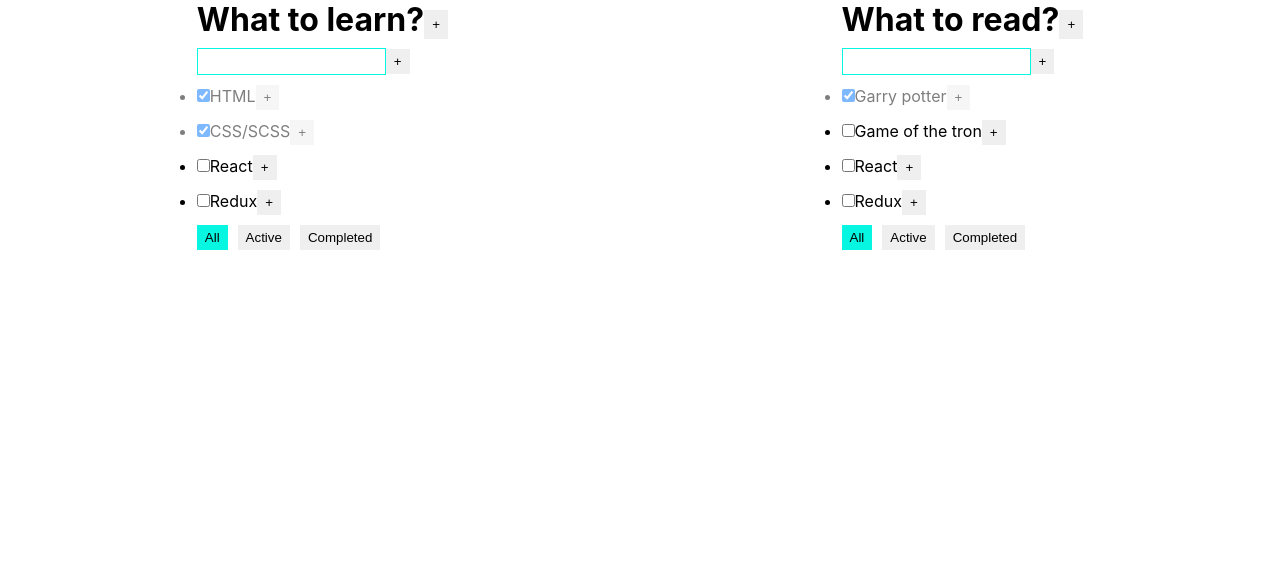
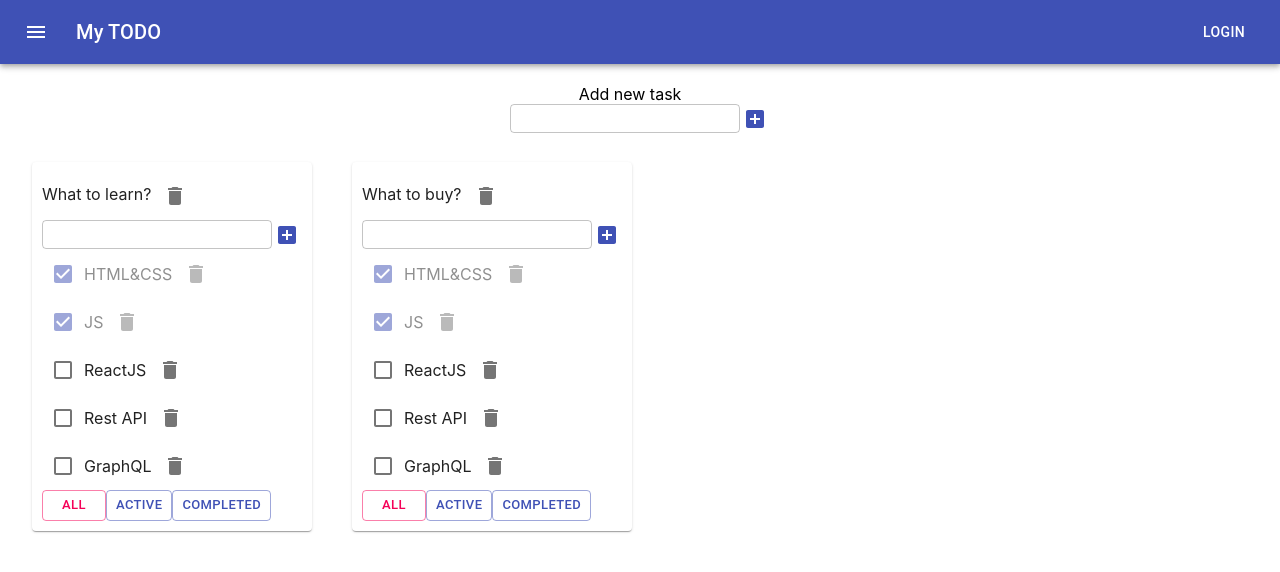
Before and after one commit to Naytin/todoList, a React (Create React App) app: page / in a window 1280 px wide. Shown: the top 572 px of the page. Built offline with nearby package versions, Linux system fonts and the light colour scheme.

Commit message:
add new components

```diff
--- a/package.json
+++ b/package.json
@@ -3,6 +3,8 @@
   "version": "0.1.0",
   "private": true,
   "dependencies": {
+    "@material-ui/core": "^4.11.3",
+    "@material-ui/icons": "^4.11.2",
     "@testing-library/jest-dom": "^5.11.4",
     "@testing-library/react": "^11.1.0",
     "@testing-library/user-event": "^12.1.10",
--- a/src/App.scss
+++ b/src/App.scss
@@ -1,31 +1,12 @@
-.App {
-  display: flex;
-  justify-content: space-around;
-}
-button + button {
-    margin-left: 10px;
+.is-done {
+  opacity: 0.5;
 }
 
-.error {
-    color: red;
-  }
+input {
+  padding: 5px!important;
+}
 
-  .error__input {
-    padding: 5px;
-    border: solid 1px red;
-  }
-
-  .default__input {
-    padding: 5px;
-    border: solid 1px #06f6e1;
-  }
-  .is__done {
-    opacity: 0.5;
-  }
-  .active {
-    background-color: #06f6e1;
-  }
-
-  .title__wrapper {
-    display: flex;
-  }
+.task__wrapper {
+  display: flex;
+  align-items: center;
+}
--- a/src/App.tsx
+++ b/src/App.tsx
@@ -1,93 +1,174 @@
-import React from 'react';
+import React, {useState} from 'react';
 import './App.scss';
-import {v1} from "uuid";
-import {TodoList} from "./TodoList";
+import {v1} from 'uuid';
+import {AppBar, Button, Container, Grid, IconButton, makeStyles, Paper, Toolbar, Typography} from "@material-ui/core";
+import MenuIcon from '@material-ui/icons/Menu';
+import {AddItemForm} from "./Components/EditableSpan";
+import {TaskType, Todolist} from "./TodoList";
 
-const initialData_1: tasks[] = [
-    {id: v1(), title: 'HTML', isDone: true},
-    {id: v1(), title: 'CSS/SCSS', isDone: true},
-    {id: v1(), title: 'React', isDone: false},
-    {id: v1(), title: 'Redux', isDone: false},
+export type FilterValuesType = "all" | "active" | "completed";
+
+export type TodolistType = {
+    id: string
+    title: string
+    filter: FilterValuesType
+}
+
+type TaksStateType = {
+    [key: string]: Array<TaskType>
+}
+
+let initialState_1 = [
+    {id: v1(), title: "HTML&CSS", isDone: true},
+    {id: v1(), title: "JS", isDone: true},
+    {id: v1(), title: "ReactJS", isDone: false},
+    {id: v1(), title: "Rest API", isDone: false},
+    {id: v1(), title: "GraphQL", isDone: false},
+]
+let initialState_2 = [
+    {id: v1(), title: "HTML&CSS", isDone: true},
+    {id: v1(), title: "JS", isDone: true},
+    {id: v1(), title: "ReactJS", isDone: false},
+    {id: v1(), title: "Rest API", isDone: false},
+    {id: v1(), title: "GraphQL", isDone: false},
 ]
 
-const initialData_2: tasks[] = [
-    {id: v1(), title: 'Garry potter', isDone: true},
-    {id: v1(), title: 'Game of the tron', isDone: false},
-    {id: v1(), title: 'React', isDone: false},
-    {id: v1(), title: 'Redux', isDone: false},
-]
+const useStyles = makeStyles((theme) => ({
+    root: {
+        flexGrow: 1,
+    },
+    menuButton: {
+        marginRight: theme.spacing(2),
+    },
+    title: {
+        flexGrow: 1,
+    },
+}));
 
 function App() {
-    const ID_1 = v1();
-    const ID_2 = v1();
+    const classes = useStyles();
+    const ID_1 = v1()
+    const ID_2 = v1()
 
-    const [todolists, setTodolist] = React.useState([
-        {id: ID_1, title: 'What to learn?', filter: 'All'},
-        {id: ID_2, title: 'What to read?', filter: 'All'}
+    const [todolists, setTodolists] = useState<Array<TodolistType>>([
+        {id: ID_1, title: "What to learn?", filter: 'all'},
+        {id: ID_2, title: "What to buy?", filter: 'all'},
     ])
+    const [tasks, setTasks] = useState<TaksStateType>({
+        [ID_1]: initialState_1,
+        [ID_2]: initialState_2
+    });
 
-    const [tasks, setTasks] = React.useState({
-        [ID_1]: initialData_1,
-        [ID_2]: initialData_2
-    })
-
-    const changeStatus = (taskId: string, isDone: boolean, todoID: string) => {
-        let task = tasks[todoID].find(t => t.id === taskId)
+    function removeTask(id: string, taskId: string) {
+        let todolistTasks = tasks[taskId]
+        tasks[taskId] = todolistTasks.filter(t => t.id !== id);
+        setTasks({...tasks});
+    }
+    function addTask(title: string, taskId: string) {
+        let task = {id: v1(), title: title, isDone: false};
+        let todolistTasks = tasks[taskId]
+        tasks[taskId] = [task, ...todolistTasks];
+        setTasks({...tasks});
+    }
+    function changeStatus(id: string, isDone: boolean, taskId: string) {
+        let todolistTasks = tasks[taskId]
+        let task = todolistTasks.find(t => t.id === id);
         if (task) {
-            task.isDone = isDone
-            setTasks({...tasks})
+            task.isDone = isDone;
         }
+        setTasks({...tasks});
     }
-    const removeTask = (id: string, todoID: string) => {
-        tasks[todoID] = tasks[todoID].filter(t => t.id !== id)
-        setTasks({...tasks})
-    }
-
-    const addTask = (title: string, todoID: string) => {
-        let task = {id: v1(), title: title, isDone: false}
-        tasks[todoID] = [...tasks[todoID], task]
-        setTasks({...tasks})
-    }
-
-    const filterTasks = (value: filterType, todoID: string) => {
-        let todolist = todolists.find(t => t.id === todoID)
+    function changeFilter(value: FilterValuesType, taskId: string) {
+        let todolist = todolists.find(t => t.id === taskId)
         if (todolist) {
             todolist.filter = value
-            setTodolist([...todolists])
+            setTodolists([...todolists])
         }
     }
 
-    const removeTodolist = (todoID: string) => {
-        setTodolist(todolists.filter(t => t.id !== todoID))
-        delete tasks[todoID]
+
+    function addTodoList(title: string) {
+        let newTodoListId = v1();
+        let newTodoList: TodolistType = {id: newTodoListId, title: title, filter: 'all'}
+        setTodolists([newTodoList, ...todolists])
+        setTasks({
+            ...tasks,
+            [newTodoListId]: []
+        })
+    }
+    function removeTodolist(id: string) {
+        setTodolists(todolists.filter(l => l.id !== id))
+        delete tasks[id]
         setTasks({...tasks})
     }
+    function changeTaskTitle(taskID: string, newTitle: string, todoID: string) {
+        let todolistTasks = tasks[todoID]
+        let task = todolistTasks.find(t => t.id === taskID);
+        if (task) {
+            task.title = newTitle;
+        }
+        setTasks({...tasks});
+    }
+    function changeTodoTitle(newTodoTitle: string, todoID: string) {
+        console.log(newTodoTitle)
+        let todolist = todolists.find(t => t.id === todoID);
+        if (todolist) {
+            todolist.title = newTodoTitle;
+            setTodolists([...todolists]);
+        }
 
+    }
 
     return (
         <div className="App">
-            {todolists.map(todo => {
-                const task = tasks[todo.id]
-                let tasksForTodoList = task
-                if (todo.filter === 'Active') {
-                    tasksForTodoList = task.filter(t => !t.isDone)
+            <AppBar position="static">
+                <Toolbar>
+                    <IconButton edge="start" className={classes.menuButton} color="inherit" aria-label="menu">
+                        <MenuIcon />
+                    </IconButton>
+                    <Typography variant="h6" className={classes.title}>
+                        My TODO
+                    </Typography>
+                    <Button color="inherit">Login</Button>
+                </Toolbar>
+            </AppBar>
+            <Container fixed>
+                <Grid container style={{padding: '20px'}} justify="center" alignItems="center"
+                      direction="column">
+                    <div style={{marginRight: '20px'}}>Add new task</div>
+                    <AddItemForm  addItem={addTodoList}/>
+                </Grid>
+                <Grid container spacing={3} >
+                    {todolists.map(t => {
+                        let allTodoLists = tasks[t.id];
+                        let tasksForTodolist = allTodoLists
+                        if (t.filter === "active") {
+                            tasksForTodolist = allTodoLists.filter(t => !t.isDone);
                         }
-                if (todo.filter === 'Completed') {
-                    tasksForTodoList = task.filter(t => t.isDone)
+                        if (t.filter === "completed") {
+                            tasksForTodolist = allTodoLists.filter(t => t.isDone);
                         }
-                return <TodoList
-                    title={todo.title}
-                    id={todo.id}
-                    tasks={tasksForTodoList}
+                        return (
+                            <Grid item style={{padding: '20px'}}>
+                                <Paper style={{padding: '10px'}}>
+                                    <Todolist key={t.id} title={t.title}
+                                              tasks={tasksForTodolist}
                                               removeTask={removeTask}
-                    filterTasks={filterTasks}
+                                              changeFilter={changeFilter}
                                               addTask={addTask}
-                    filter={todo.filter}
-                    changeStatus={changeStatus}
+                                              changeTaskStatus={changeStatus}
+                                              filter={t.filter}
+                                              id={t.id}
                                               removeTodolist={removeTodolist}
+                                              changeTaskTitle={changeTaskTitle}
+                                              changeTodoTitle={changeTodoTitle}
                                     />
+                                </Paper>
+                            </Grid>
+                        )
                     })}
-
+                </Grid>
+            </Container>
         </div>
     );
 }
--- /dev/null
+++ b/src/Components/AddItemForm.tsx
@@ -0,0 +1,38 @@
+import React, {ChangeEvent, KeyboardEvent, useState} from 'react'
+import {TextField} from "@material-ui/core";
+
+type PropsType = {
+    value: string
+    onChange: (newValue: string) => void
+}
+
+export const EditableSpan = (props: PropsType) => {
+    const [editMode, setEditMode] = React.useState(false)
+    const [title, setTitle] = useState(props.value)
+
+    const activateEditMode = () => {
+        setEditMode(true)
+        setTitle(props.value)
+    }
+    const activateViewMode = () => {
+        setEditMode(false)
+        props.onChange(title)
+
+    }
+    const onChangeStatusHandler = (e: ChangeEvent<HTMLInputElement>) => {
+        setTitle(e.currentTarget.value)
+    }
+    const onKeyPressHandler = (e: KeyboardEvent<HTMLInputElement>) => {
+        if (e.key === 'Enter') {
+            setEditMode(false)
+            props.onChange(title)
+        }
+    }
+
+    return (
+        editMode ?
+            <TextField variant='outlined' value={title} onChange={onChangeStatusHandler} onKeyPress={onKeyPressHandler} autoFocus onBlur={activateViewMode}/>
+            :
+            <span onDoubleClick={activateEditMode}>{title}</span>
+    )
+}
--- /dev/null
+++ b/src/Components/EditableSpan.tsx
@@ -0,0 +1,45 @@
+import React, {ChangeEvent, KeyboardEvent, useState} from "react";
+import {IconButton, TextField} from "@material-ui/core";
+import {AddBox} from "@material-ui/icons";
+
+type PropsType = {
+    addItem: (title: string) => void
+}
+
+export const AddItemForm = (props: PropsType) => {
+    let [error, setError] = useState<string | null>(null)
+    let [title, setTitle] = useState("")
+
+    const addItem = () => {
+        if (title.trim() !== "") {
+            props.addItem(title.trim());
+            setTitle("");
+        } else {
+            setError("Title is required");
+        }
+    }
+    const onChangeHandler = (e: ChangeEvent<HTMLInputElement>) => {
+        setTitle(e.currentTarget.value)
+    }
+    const onKeyPressHandler = (e: KeyboardEvent<HTMLInputElement>) => {
+        setError(null);
+        if (e.key === 'Enter') {
+            addItem();
+        }
+    }
+
+    return <div>
+        <TextField value={title}
+                   onChange={onChangeHandler}
+                   onKeyPress={onKeyPressHandler}
+                   error={!!error}
+                   label={title}
+                   helperText={error}
+                   variant='outlined'
+                   className=''
+        />
+        <IconButton size='small' color='primary' onClick={addItem}>
+            <AddBox/>
+        </IconButton>
+    </div>
+}
--- a/src/TodoList.tsx
+++ b/src/TodoList.tsx
@@ -1,80 +1,74 @@
-import React, {ChangeEvent, KeyboardEvent} from "react";
+import React, {ChangeEvent, KeyboardEvent, useState} from 'react';
+import {FilterValuesType} from './App';
+import {IconButton, Button, Checkbox} from '@material-ui/core';
+import {Delete} from "@material-ui/icons";
+import {AddItemForm} from "./Components/EditableSpan";
+import {EditableSpan} from "./Components/AddItemForm";
 
-export const TodoList: React.FC<todoList> = ({
-                                                 id,
-                                                 title,
-                                                 tasks,
-                                                 removeTask,
-                                                 filterTasks,
-                                                 addTask,
-                                                 filter,
-                                                 changeStatus,
-                                                 removeTodolist
-                                             }) => {
-    const [taskTitle, setTaskTitle] = React.useState('')
-    const [error, setError] = React.useState<string | null>(null)
-
-    const changeTitleHandler = (e: ChangeEvent<HTMLInputElement>) => {
-        setError(null)
-        setTaskTitle(e.currentTarget.value)
-    }
-    const setTitleHandler = (e: KeyboardEvent<HTMLInputElement>) => {
-        if (e.key === 'Enter') addNewTask()
+export type TaskType = {
+    id: string
+    title: string
+    isDone: boolean
 }
 
-    const addNewTask = () => {
-        if (taskTitle.trim() !== '') {
-            addTask(taskTitle.trim(), id)
-            setTaskTitle('')
-        } else {
-            setTaskTitle('')
-            setError('You need to write new task')
-        }
+type PropsType = {
+    title: string
+    tasks: Array<TaskType>
+    removeTask: (id: string, taskId: string) => void
+    changeFilter: (value: FilterValuesType, taskId: string) => void
+    addTask: (title: string, taskId: string) => void
+    changeTaskStatus: (id: string, isDone: boolean, taskId: string) => void
+    filter: FilterValuesType
+    id: string
+    removeTodolist: (id: string) => void
+    changeTaskTitle: (id: string, newTitle: string, taskId: string) => void
+    changeTodoTitle: (todoTitle: string, taskId: string) => void
 }
 
-    const removeTodo = () => {
-        removeTodolist(id)
+export function Todolist(props: PropsType) {
+
+    const addTask = (title: string) => props.addTask(title.trim(), props.id);
+    const changeTodoListTitle = (newTitle: string) => {
+        props.changeTodoTitle(newTitle, props.id)
     }
+    const onAllClickHandler = () => props.changeFilter("all", props.id);
+    const onActiveClickHandler = () => props.changeFilter("active", props.id);
+    const onCompletedClickHandler = () => props.changeFilter("completed", props.id)
 
-    const all = () => filterTasks('All', id)
-    const active = () => filterTasks('Active', id)
-    const completed = () => filterTasks('Completed', id)
-
-    const task = tasks.map(t => {
-        const onRemoveHandler = () => removeTask(t.id, id)
+    return <div>
+        <div className='title__wrapper'>
+            <EditableSpan value={props.title} onChange={changeTodoListTitle}/>
+            <IconButton onClick={() => props.removeTodolist(props.id)}><Delete/></IconButton>
+        </div>
+        <AddItemForm addItem={addTask}/>
+        <div>
+            {
+                props.tasks.map(t => {
+                    const removeTask = () => props.removeTask(t.id, props.id)
                     const onChangeHandler = (e: ChangeEvent<HTMLInputElement>) => {
-            let isDone = e.currentTarget.checked
-            changeStatus(t.id, isDone, id)
+                        props.changeTaskStatus(t.id, e.currentTarget.checked, props.id);
                     }
-        return (
-            <li key={t.id} className={t.isDone ? 'is__done' : ''}>
-                <input type="checkbox" onChange={onChangeHandler} checked={t.isDone}/>
-                <span>{t.title}</span>
-                <button onClick={onRemoveHandler}>+</button>
-            </li>
-        )
+                    const changeTaskTitle = (newTitle: string) => {
+                        props.changeTaskTitle(t.id, newTitle, props.id);
+                    }
+                    return <div key={t.id} className={t.isDone ? "task__wrapper is-done" : "task__wrapper"}>
+                        <Checkbox color='primary'  onChange={onChangeHandler} checked={t.isDone}/>
+                        <EditableSpan value={t.title} onChange={changeTaskTitle}/>
+                        <IconButton onClick={removeTask}><Delete/></IconButton>
+                    </div>
                 })
-
-    return (
-        <div>
-            <div className={'title__wrapper'}>
-                <h1>{title}</h1>
-                <button onClick={removeTodo}>+</button>
+            }
         </div>
         <div>
-                <input className={error ? 'error__input' : 'default__input'} value={taskTitle}
-                       onChange={changeTitleHandler} onKeyPress={setTitleHandler}/>
-                <button onClick={addNewTask}>+</button>
-                {error && <div className='error'>{error}</div>}
-            </div>
-            <ul className="list">
-                {task}
-            </ul>
-            <div>
-                <button className={filter === 'All' ? 'active' : ''} onClick={all}>All</button>
-                <button className={filter === 'Active' ? 'active' : ''} onClick={active}>Active</button>
-                <button className={filter === 'Completed' ? 'active' : ''} onClick={completed}>Completed</button>
+            <Button variant='outlined' color={props.filter === 'all' ? "secondary" : "primary"} size='small'
+                    onClick={onAllClickHandler}>All
+            </Button>
+            <Button variant='outlined' color={props.filter === 'active' ? "secondary" : "primary"} size='small'
+                    onClick={onActiveClickHandler}>Active
+            </Button>
+            <Button variant='outlined' color={props.filter === 'completed' ? "secondary" : "primary"} size='small'
+                    onClick={onCompletedClickHandler}>Completed
+            </Button>
         </div>
     </div>
-    )
 }
```
Also changed, not shown: 2 other files (tests, documents, lock files or other folders). Lines whose indentation alone changed are shown as unchanged.
